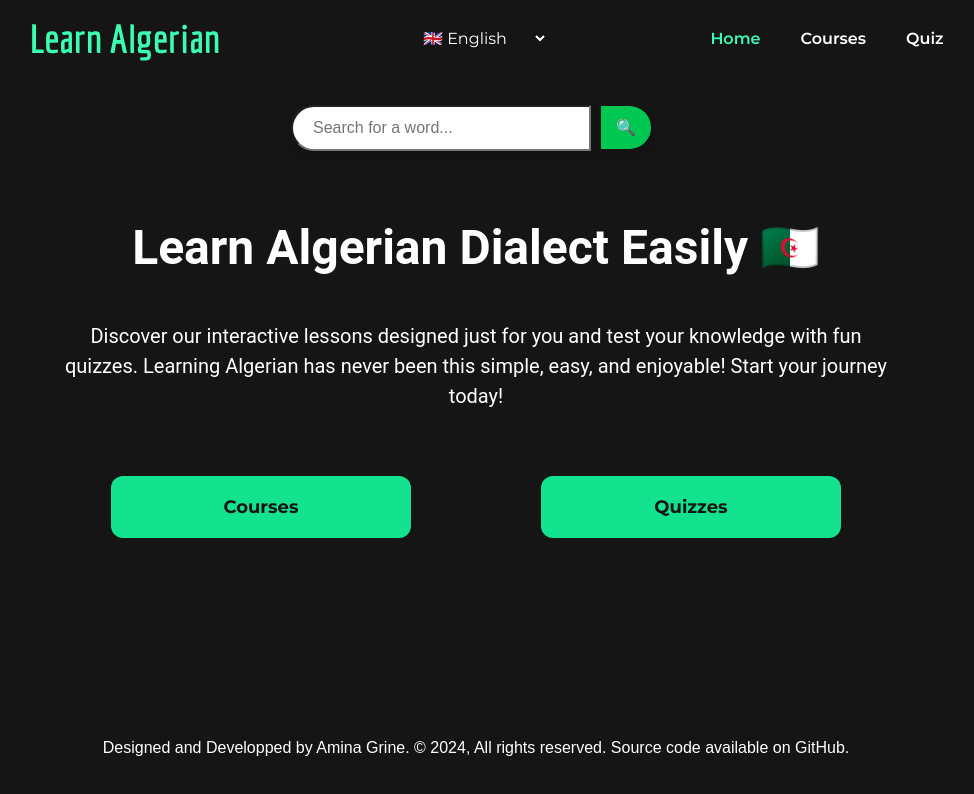
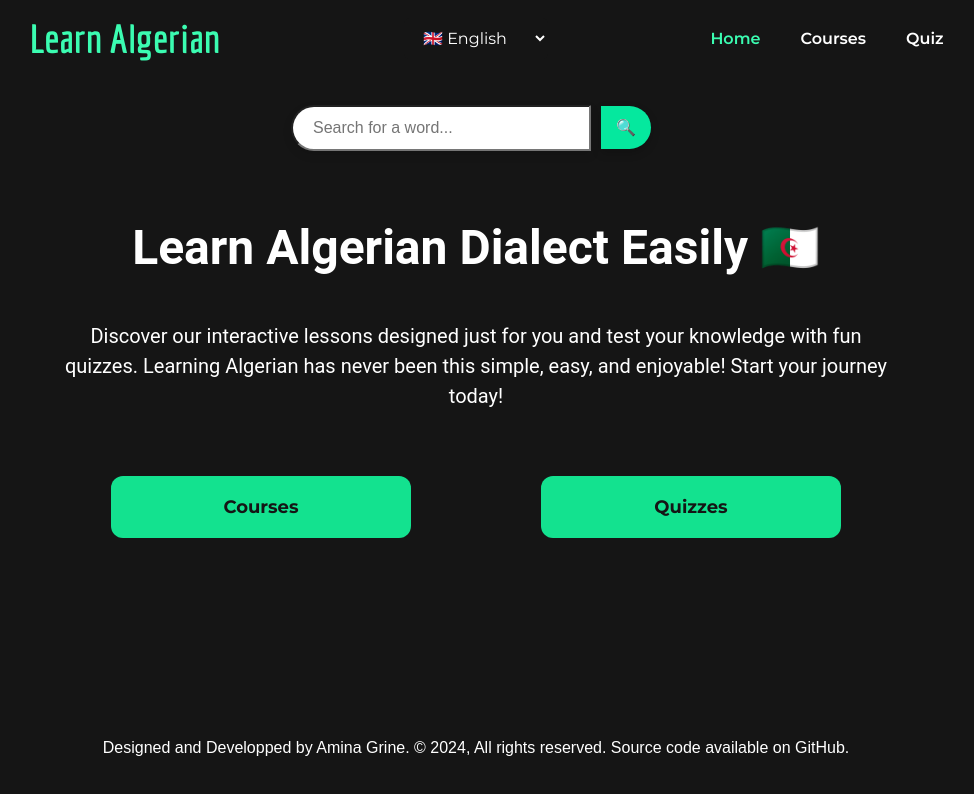
Before and after one commit to aminagr/AlgerianDialect, a React (Vite) app: page / in a window 1280 px wide. Shown: the top 794 px of the page, without its empty margins (164-1138 px from the left). Built offline with nearby package versions, Linux system fonts and the light colour scheme.

Commit message:
Style updated

```diff
--- a/src/styles/Courses.css
+++ b/src/styles/Courses.css
@@ -188,7 +188,7 @@
   }
 
   .search-icon {
-    background: /*#5500f9;  #9B59B6; #198F8F;  */ #00C853;
+    background: /*#5500f9;  #9B59B6; #198F8F;  */ #05e89e;
     border: none;
     border-radius: 0 30px 30px 0;
     cursor: pointer;
```
